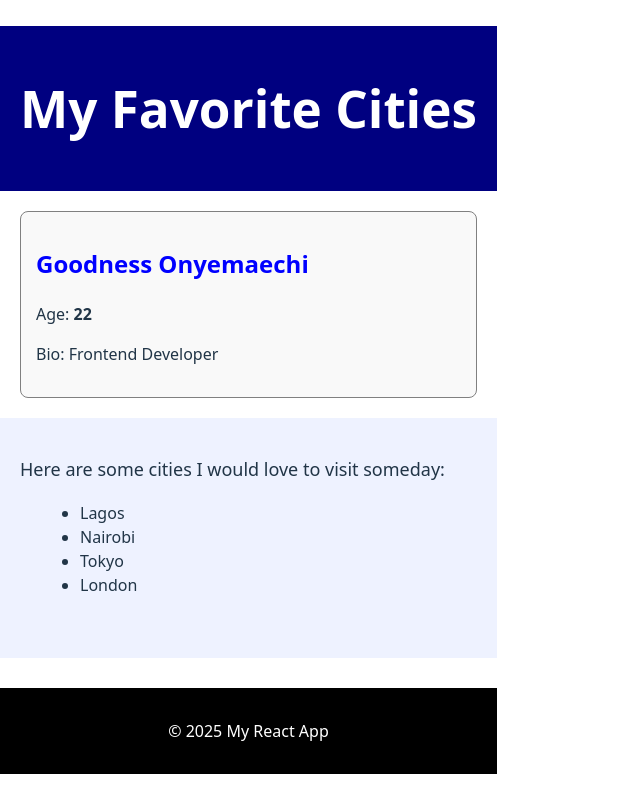
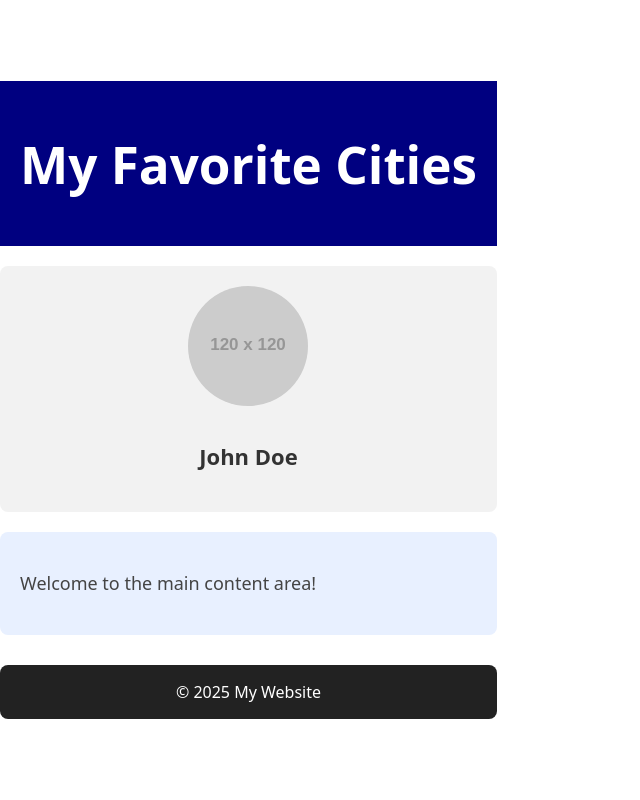
Before and after one commit to onyemaechiezichi-lang/alx-fe-reactjs, a React (Vite) app in the folder alx-react-app-new/: page / in a window 1280 px wide. Shown: the whole page, without its empty margins (0-640 px from the left). Built offline with nearby package versions, Linux system fonts and the light colour scheme.

Commit message:
Add inline styles to UserProfile, MainContent, and Footer

```diff
--- a/alx-react-app-new/src/components/Footer.jsx
+++ b/alx-react-app-new/src/components/Footer.jsx
@@ -1,17 +1,14 @@
-function Footer() {
-  return (
-    <footer
-      style={{
-        backgroundColor: 'black',
-        color: 'white',
-        padding: '15px',
-        textAlign: 'center',
-        marginTop: '30px'
-      }}
-    >
-      <p>© 2025 My React App</p>
-    </footer>
-  );
-}
+const Footer = () => {
+  const footerStyle = {
+    padding: "15px",
+    marginTop: "30px",
+    backgroundColor: "#222",
+    color: "white",
+    textAlign: "center",
+    borderRadius: "8px"
+  };
+
+  return <footer style={footerStyle}>© 2025 My Website</footer>;
+};
 
 export default Footer;
--- a/alx-react-app-new/src/components/MainContent.jsx
+++ b/alx-react-app-new/src/components/MainContent.jsx
@@ -1,24 +1,21 @@
-function MainContent() {
+const MainContent = () => {
+  const contentStyle = {
+    padding: "20px",
+    backgroundColor: "#e8f0ff",
+    borderRadius: "8px",
+    marginTop: "20px"
+  };
+
+  const textStyle = {
+    fontSize: "18px",
+    color: "#444"
+  };
+
   return (
-    <main
-      style={{
-        padding: '20px',
-        backgroundColor: '#eef2ff',
-        minHeight: '200px'
-      }}
-    >
-      <p style={{ fontSize: '18px' }}>
-        Here are some cities I would love to visit someday:
-      </p>
-
-      <ul style={{ marginLeft: '20px' }}>
-        <li>Lagos</li>
-        <li>Nairobi</li>
-        <li>Tokyo</li>
-        <li>London</li>
-      </ul>
-    </main>
+    <div style={contentStyle}>
+      <p style={textStyle}>Welcome to the main content area!</p>
+    </div>
   );
-}
+};
 
 export default MainContent;
--- a/alx-react-app-new/src/components/UserProfile.jsx
+++ b/alx-react-app-new/src/components/UserProfile.jsx
@@ -1,21 +1,35 @@
-function UserProfile(props) {
+const UserProfile = () => {
+  const containerStyle = {
+    padding: "20px",
+    backgroundColor: "#f2f2f2",
+    borderRadius: "8px",
+    marginTop: "20px",
+    textAlign: "center"
+  };
+
+  const imageStyle = {
+    width: "120px",
+    height: "120px",
+    borderRadius: "50%",
+    marginBottom: "10px"
+  };
+
+  const nameStyle = {
+    fontSize: "22px",
+    fontWeight: "bold",
+    color: "#333"
+  };
+
   return (
-    <div
-      style={{
-        border: '1px solid gray',
-        padding: '15px',
-        margin: '20px',
-        borderRadius: '8px',
-        backgroundColor: '#f9f9f9'
-      }}
-    >
-      <h2 style={{ color: 'blue' }}>{props.name}</h2>
-      <p>
-        Age: <span style={{ fontWeight: 'bold' }}>{props.age}</span>
-      </p>
-      <p>Bio: {props.bio}</p>
+    <div style={containerStyle}>
+      <img
+        style={imageStyle}
+        src="https://via.placeholder.com/120"
+        alt="User avatar"
+      />
+      <h2 style={nameStyle}>John Doe</h2>
     </div>
   );
-}
+};
 
 export default UserProfile;
```
